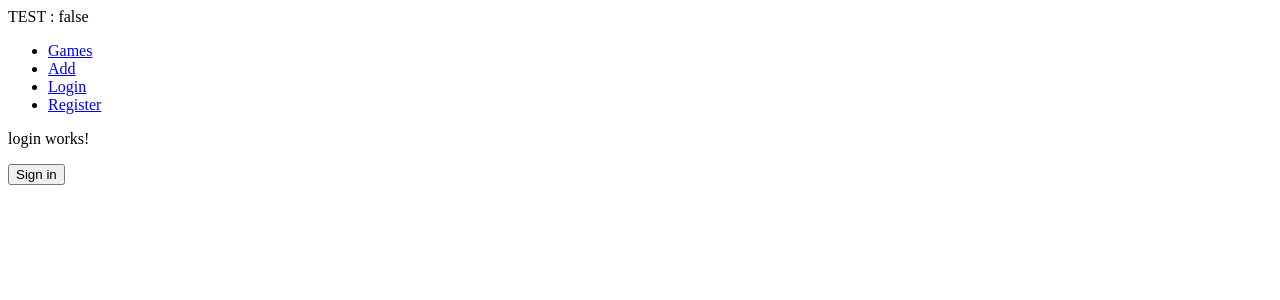
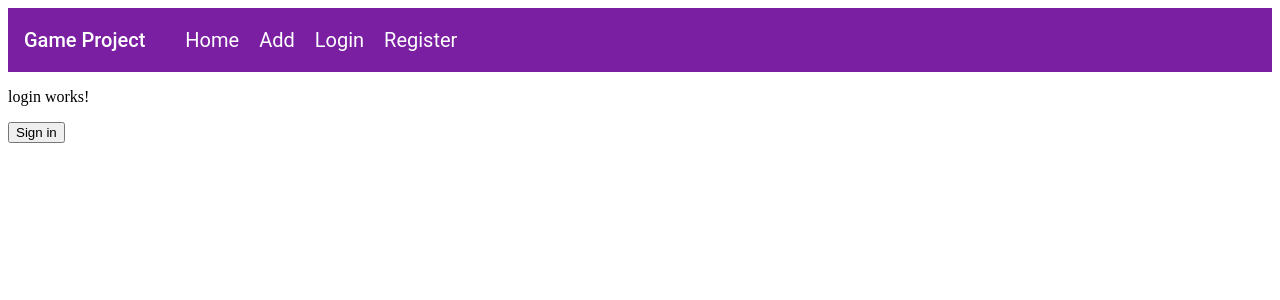
Before and after one commit to sauvageb/Game_ANGULAR, an Angular app: page /login in a window 1280 px wide. Shown: the top 300 px of the page. Built offline with nearby package versions, Linux system fonts and the light colour scheme.

Commit message:
feat(css): navbar

```diff
--- a/src/app/components/navbar/navbar.component.css
+++ b/src/app/components/navbar/navbar.component.css
@@ -0,0 +1,18 @@
+ul {
+  list-style: none;
+}
+
+li {
+  display: inline-block;
+  margin-right: 1em;
+}
+
+a {
+  color: white;
+  text-decoration: none;
+  font-weight: normal;
+}
+
+a:hover {
+  text-decoration: underline;
+}
--- a/src/app/components/navbar/navbar.component.html
+++ b/src/app/components/navbar/navbar.component.html
@@ -1,20 +1,20 @@
-TEST : {{isLoggedIn$ | async}}
-
+<mat-toolbar color="primary">
+  <span>Game Project</span>
   <ul>
-  <li><a routerLink="games">Games</a></li>
-  <li><a routerLink="games/add">Add</a></li>
-
+    <li>
+      <a routerLink="games">Home</a>
+    </li>
+    <li>
+      <a routerLink="games/add">Add</a>
+    </li>
     <li *ngIf="!(isLoggedIn$ | async)">
       <a routerLink="login">Login</a>
     </li>
-
     <li *ngIf="!(isLoggedIn$ | async)">
       <a routerLink="register">Register</a>
     </li>
-
-
     <li *ngIf="isLoggedIn$ | async">
       <a href="#" (click)="onLogout()">Logout</a>
     </li>
-
   </ul>
+</mat-toolbar>
```
Lines whose indentation alone changed are shown as unchanged.
